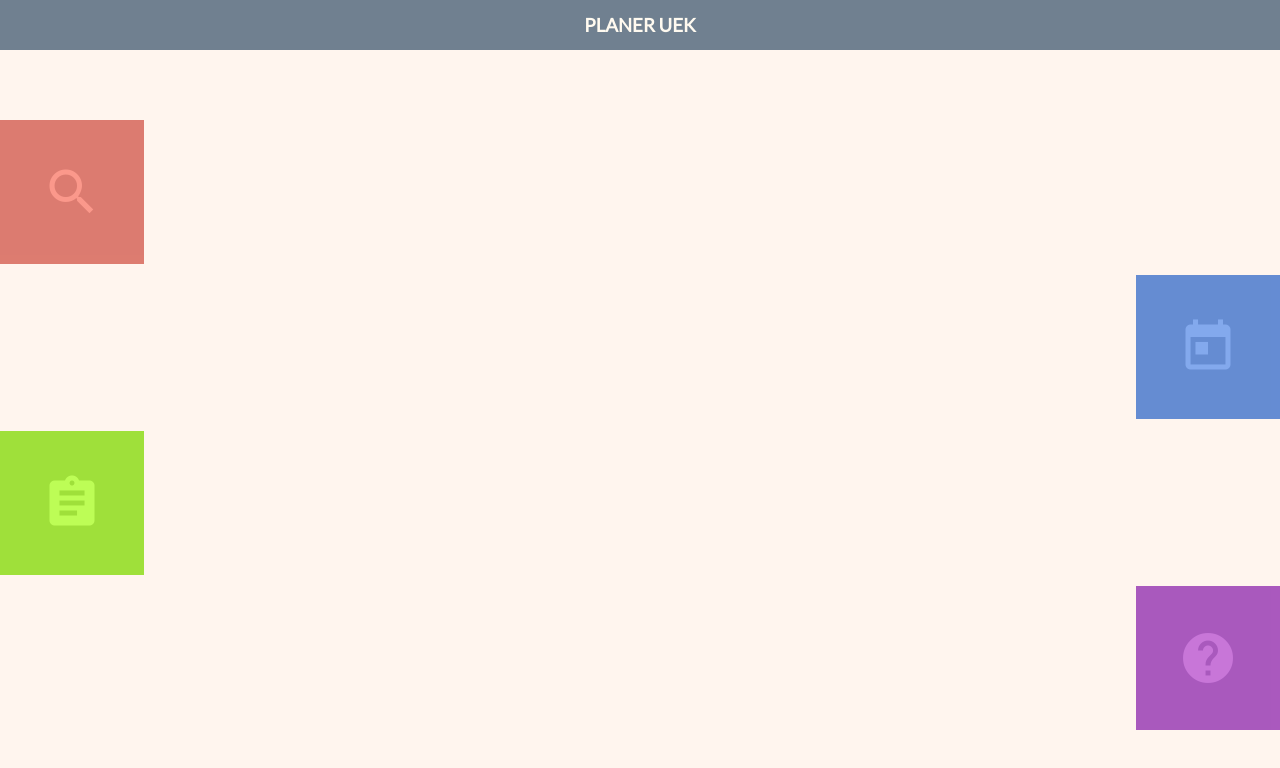
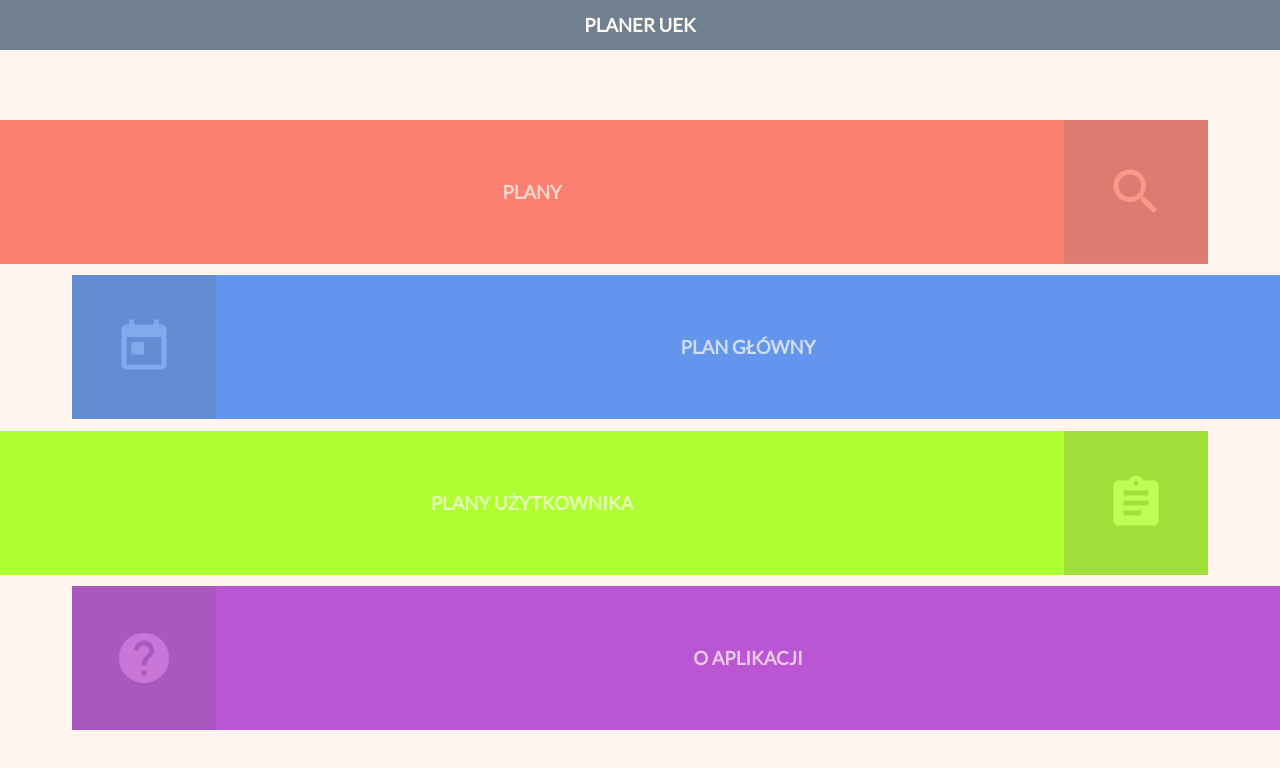
Before and after one commit to JayesNS/planner, a website: page www/home.html in a window 1280 px wide. Drawn offline with Linux system fonts and the light colour scheme.

Commit message:
Changed menu bookmarks design

```diff
--- a/www/styles/home.css
+++ b/www/styles/home.css
@@ -21,29 +21,30 @@
     text-decoration: none;
     color: floralwhite;
     text-transform: uppercase;
-    width: calc(100% - 9vh);
     display: flex;
     align-items: center;
+    transition: ease-out .5s;
 }
 
+.sliding-item:nth-child(odd) {
+    flex-direction: row-reverse;
+    margin-right: 9vh;
+}
 .sliding-item:nth-child(even) {
     flex-direction: row;
-    right: calc(-100% + 18vh);
-    transition: right ease-out .5s;
-}
-.sliding-item:nth-child(odd) {
-    flex-direction: row-reverse;
-    left: calc(-100% + 27vh);
-    transition: left ease-out .5s;
+    margin-left: 9vh;
 }
 
-.sliding-item:nth-child(even):hover {
-    right: -9vh;
-    transition: right ease-in .5s;
+.sliding-item:hover {
+    transition: ease-in .5s;
 }
 .sliding-item:nth-child(odd):hover {
-    left: 0;
-    transition: left ease-in .5s;
+    padding-left: 4.5vh;
+    margin-right: 4.5vh;
+}
+.sliding-item:nth-child(even):hover {
+    padding-right: 4.5vh;
+    margin-left: 4.5vh;
 }
 
 .sliding-item h3 {
```
